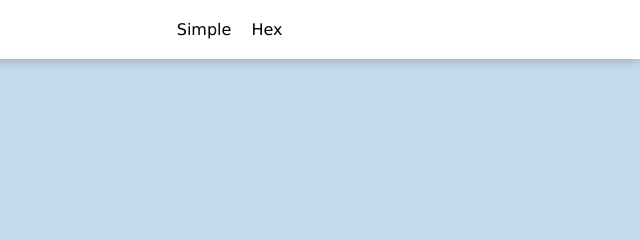
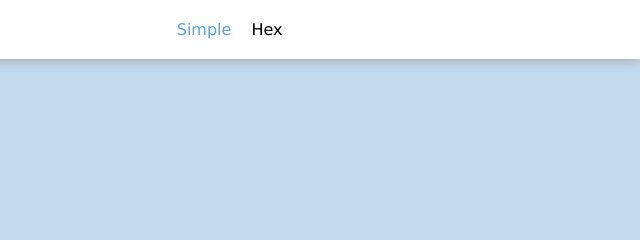
Before and after one commit to eunnbi/vanilla-js-basic-project, a plain HTML site: page ColorFlipper/index.html in a window 1280 px wide. Shown: the top 240 px of the page, 640-1280 px from the left. Drawn offline with Linux system fonts and the light colour scheme.

Commit message:
Update style.css

```diff
--- a/ColorFlipper/style.css
+++ b/ColorFlipper/style.css
@@ -56,9 +56,11 @@ nav {
   padding: 10px;
 }
 
+.chosen,
 .nav_links a:hover {
   color: #4ea3e4;
 }
+
 
 main {
   height: 100%;
```
